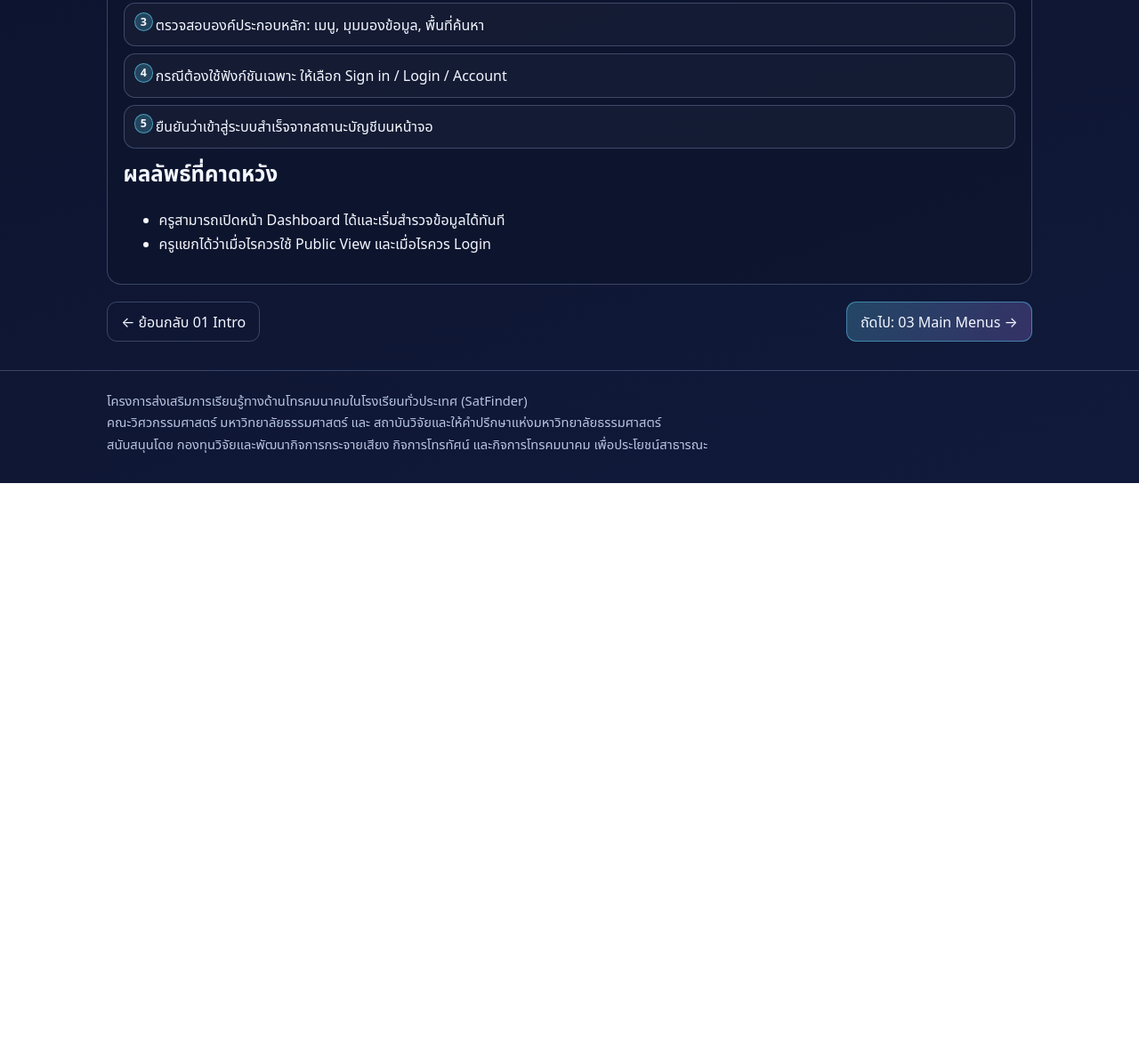
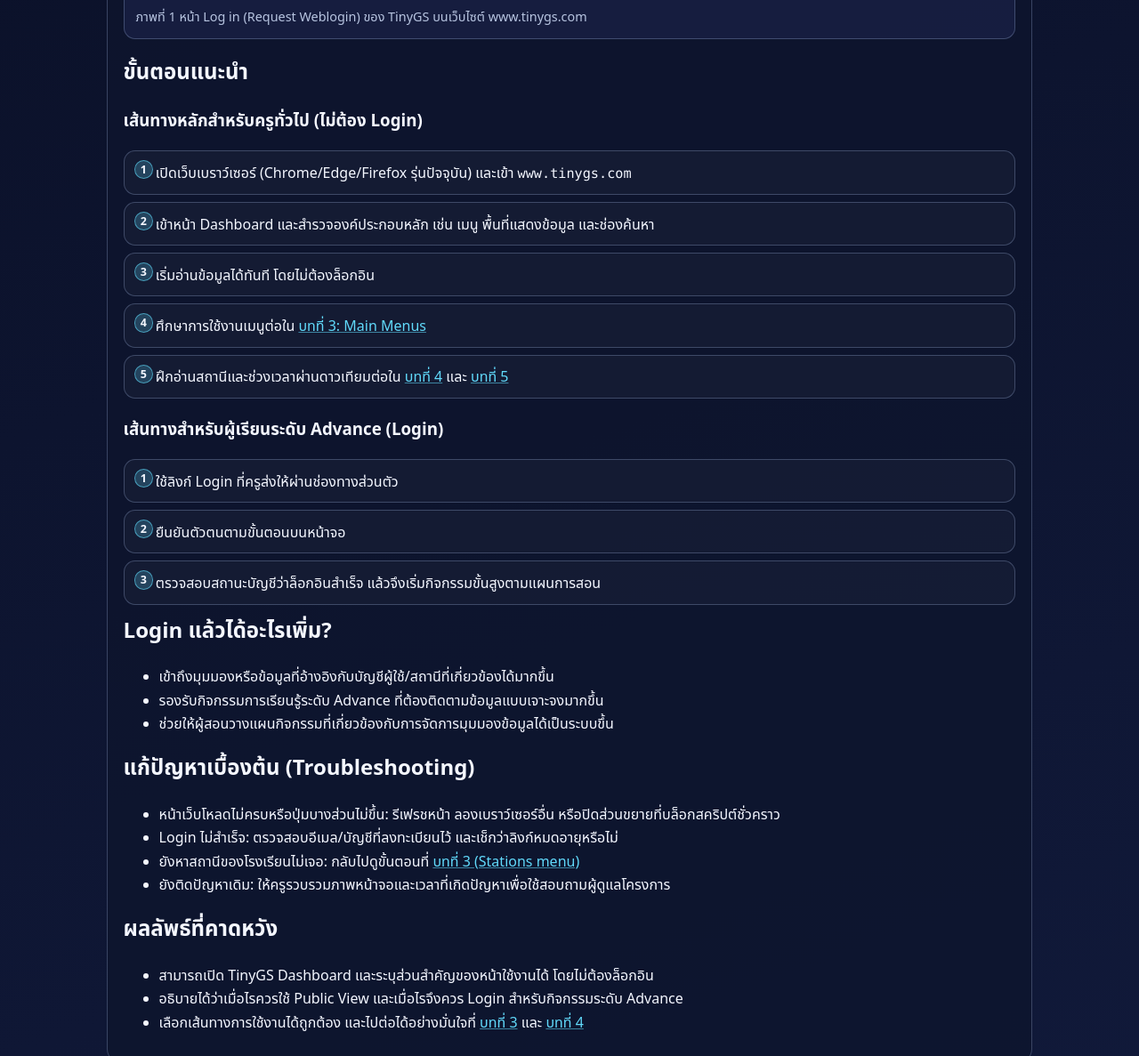
Before and after one commit to awatchar/satfinder_manual, a plain HTML site: page tinygs/02-access-login.html in a window 1280 px wide. Shown: the part 1574-2761 px from the top of the page at 89% size. Before the commit the page ends 2117 px from the top, so only its background shows below. Drawn offline with Linux system fonts and the light colour scheme.

Commit message:
Lesson 2: clarify public vs login flow and add troubleshooting

```diff
--- a/tinygs/02-access-login.html
+++ b/tinygs/02-access-login.html
@@ -29,7 +29,7 @@
 
         <div class="card sf-card">
           <h2>สรุปบทนี้</h2>
-          <p>บทนี้อธิบายการเข้าสู่ระบบ (Login) ของ TinyGS และข้อควรพิจารณาก่อนใช้งานจริง ในหลายกรณีครูสามารถเข้าดู Dashboard เพื่อวิเคราะห์ข้อมูลได้โดยไม่ต้องล็อกอิน</p>
+          <p>บทนี้อธิบายการเข้าสู่ระบบ (Login) ของ TinyGS และข้อควรพิจารณาก่อนใช้งานจริง โดยครูส่วนใหญ่สามารถเริ่มใช้งาน Dashboard เพื่อสังเกตและวิเคราะห์ข้อมูลได้โดยไม่ต้องล็อกอิน</p>
         </div>
 
         <div class="callout caution">
@@ -39,6 +39,17 @@
             <li>ครูต้องเป็นผู้ส่ง URL สำหรับเข้าสู่ระบบให้ผู้เรียน โดย URL นี้ได้จาก Telegram Bot ตอนสร้าง/ตั้งค่า TinyGS Station</li>
             <li>หากไม่จำเป็น แนะนำให้ข้ามขั้นตอน Login และใช้การดูข้อมูลแบบไม่ล็อกอินแทน</li>
             <li>ข้อควรระวัง: อย่าเผยแพร่ URL สำหรับเข้าสู่ระบบต่อสาธารณะ</li>
+            <li>ลิงก์ Login ใช้เพื่อยืนยันตัวตน ควรแชร์แบบส่วนตัวเท่านั้น (เช่น DM หรือ LMS แบบปิด)</li>
+            <li>หากลิงก์หมดอายุหรือใช้งานไม่ได้ ให้ตรวจสอบ Telegram Bot เดิมที่ใช้ตั้งค่าสถานี หรือขอลิงก์ใหม่ตามขั้นตอนที่โรงเรียนกำหนด</li>
+          </ul>
+        </div>
+
+        <div class="callout tip">
+          <div class="label">🧭 เลือกเส้นทางให้ถูก: Public View หรือ Login?</div>
+          <ul>
+            <li><strong>Public View (ไม่ต้อง Login):</strong> เหมาะสำหรับการดูข้อมูลพื้นฐาน การวิเคราะห์เบื้องต้น และการสอนในชั้นเรียนทั่วไป</li>
+            <li><strong>Login:</strong> ใช้เมื่อทำกิจกรรมระดับสูงขึ้น หรือจำเป็นต้องเข้าถึงมุมมองที่ผูกกับบัญชี/สถานี</li>
+            <li>เริ่มจาก Public View ก่อนเสมอ แล้วค่อยพิจารณา Login เมื่อวัตถุประสงค์การเรียนรู้ต้องการจริง</li>
           </ul>
         </div>
 
@@ -48,18 +59,43 @@
         </figure>
 
         <h2>ขั้นตอนแนะนำ</h2>
+
+        <h3>เส้นทางหลักสำหรับครูทั่วไป (ไม่ต้อง Login)</h3>
         <ol class="steps">
-          <li>เปิดเว็บเบราว์เซอร์ (Chrome/Edge/Firefox รุ่นปัจจุบัน)</li>
-          <li>เข้าสู่หน้า TinyGS Dashboard</li>
-          <li>ตรวจสอบองค์ประกอบหลัก: เมนู, มุมมองข้อมูล, พื้นที่ค้นหา</li>
-          <li>กรณีต้องใช้ฟังก์ชันเฉพาะ ให้เลือก Sign in / Login / Account</li>
-          <li>ยืนยันว่าเข้าสู่ระบบสำเร็จจากสถานะบัญชีบนหน้าจอ</li>
+          <li>เปิดเว็บเบราว์เซอร์ (Chrome/Edge/Firefox รุ่นปัจจุบัน) และเข้า <span class="mono">www.tinygs.com</span></li>
+          <li>เข้าหน้า Dashboard และสำรวจองค์ประกอบหลัก เช่น เมนู พื้นที่แสดงข้อมูล และช่องค้นหา</li>
+          <li>เริ่มอ่านข้อมูลได้ทันที โดยไม่ต้องล็อกอิน</li>
+          <li>ศึกษาการใช้งานเมนูต่อใน <a href="/satfinder_manual/tinygs/03-main-menus.html">บทที่ 3: Main Menus</a></li>
+          <li>ฝึกอ่านสถานีและช่วงเวลาผ่านดาวเทียมต่อใน <a href="/satfinder_manual/tinygs/04-station-status-live-tracking.html">บทที่ 4</a> และ <a href="/satfinder_manual/tinygs/05-passes-timeline-skyview-coverage.html">บทที่ 5</a></li>
         </ol>
+
+        <h3>เส้นทางสำหรับผู้เรียนระดับ Advance (Login)</h3>
+        <ol class="steps">
+          <li>ใช้ลิงก์ Login ที่ครูส่งให้ผ่านช่องทางส่วนตัว</li>
+          <li>ยืนยันตัวตนตามขั้นตอนบนหน้าจอ</li>
+          <li>ตรวจสอบสถานะบัญชีว่าล็อกอินสำเร็จ แล้วจึงเริ่มกิจกรรมขั้นสูงตามแผนการสอน</li>
+        </ol>
+
+        <h2>Login แล้วได้อะไรเพิ่ม?</h2>
+        <ul>
+          <li>เข้าถึงมุมมองหรือข้อมูลที่อ้างอิงกับบัญชีผู้ใช้/สถานีที่เกี่ยวข้องได้มากขึ้น</li>
+          <li>รองรับกิจกรรมการเรียนรู้ระดับ Advance ที่ต้องติดตามข้อมูลแบบเจาะจงมากขึ้น</li>
+          <li>ช่วยให้ผู้สอนวางแผนกิจกรรมที่เกี่ยวข้องกับการจัดการมุมมองข้อมูลได้เป็นระบบขึ้น</li>
+        </ul>
+
+        <h2>แก้ปัญหาเบื้องต้น (Troubleshooting)</h2>
+        <ul>
+          <li>หน้าเว็บโหลดไม่ครบหรือปุ่มบางส่วนไม่ขึ้น: รีเฟรชหน้า ลองเบราว์เซอร์อื่น หรือปิดส่วนขยายที่บล็อกสคริปต์ชั่วคราว</li>
+          <li>Login ไม่สำเร็จ: ตรวจสอบอีเมล/บัญชีที่ลงทะเบียนไว้ และเช็กว่าลิงก์หมดอายุหรือไม่</li>
+          <li>ยังหาสถานีของโรงเรียนไม่เจอ: กลับไปดูขั้นตอนที่ <a href="/satfinder_manual/tinygs/03-main-menus.html">บทที่ 3 (Stations menu)</a></li>
+          <li>ยังติดปัญหาเดิม: ให้ครูรวบรวมภาพหน้าจอและเวลาที่เกิดปัญหาเพื่อใช้สอบถามผู้ดูแลโครงการ</li>
+        </ul>
 
         <h2>ผลลัพธ์ที่คาดหวัง</h2>
         <ul>
-          <li>ครูสามารถเปิดหน้า Dashboard ได้และเริ่มสำรวจข้อมูลได้ทันที</li>
-          <li>ครูแยกได้ว่าเมื่อไรควรใช้ Public View และเมื่อไรควร Login</li>
+          <li>สามารถเปิด TinyGS Dashboard และระบุส่วนสำคัญของหน้าใช้งานได้ โดยไม่ต้องล็อกอิน</li>
+          <li>อธิบายได้ว่าเมื่อไรควรใช้ Public View และเมื่อไรจึงควร Login สำหรับกิจกรรมระดับ Advance</li>
+          <li>เลือกเส้นทางการใช้งานได้ถูกต้อง และไปต่อได้อย่างมั่นใจที่ <a href="/satfinder_manual/tinygs/03-main-menus.html">บทที่ 3</a> และ <a href="/satfinder_manual/tinygs/04-station-status-live-tracking.html">บทที่ 4</a></li>
         </ul>
       </section>
 
```
Also changed, not shown: tinygs/01-intro.html (+6 -6 lines).
